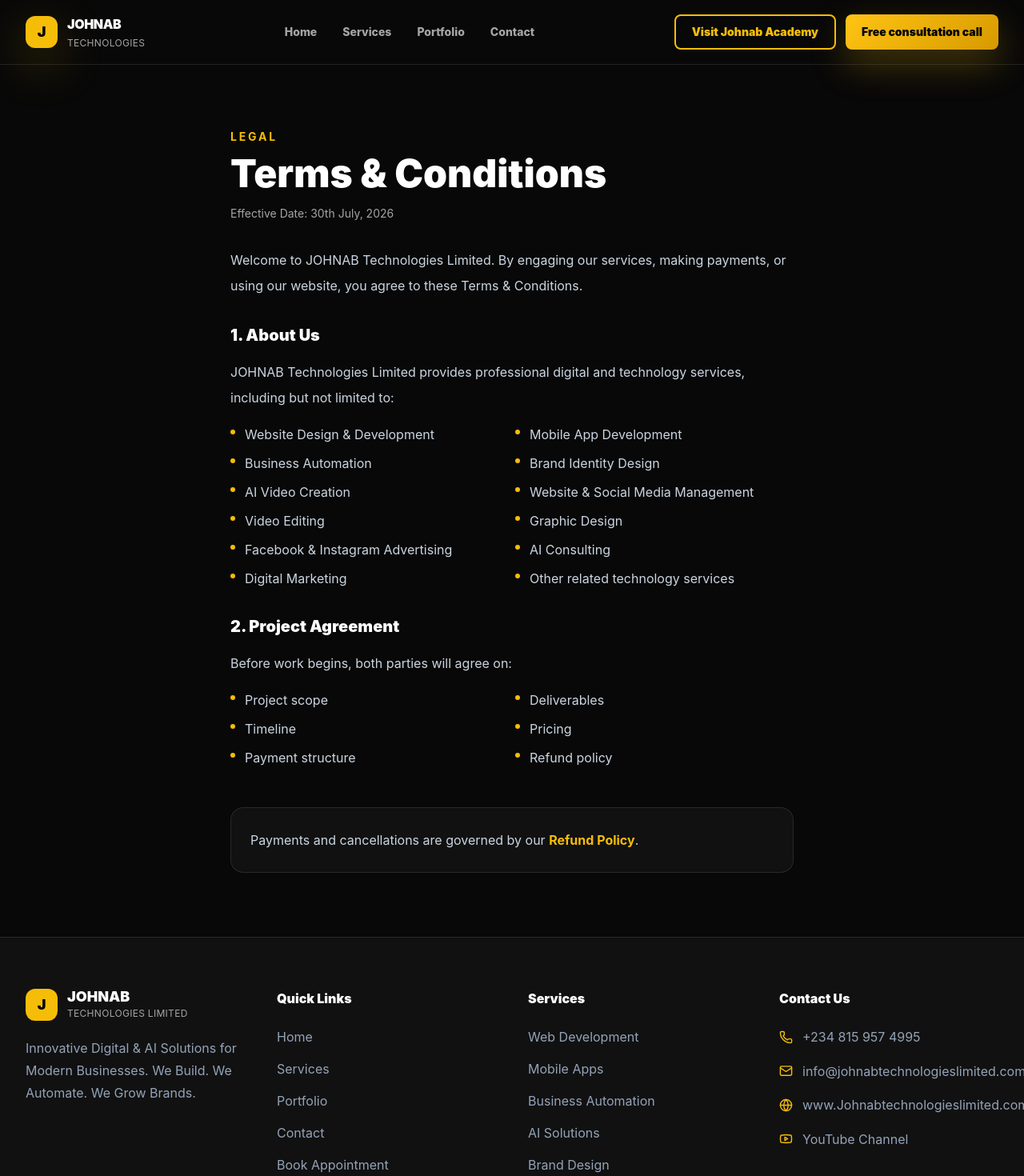
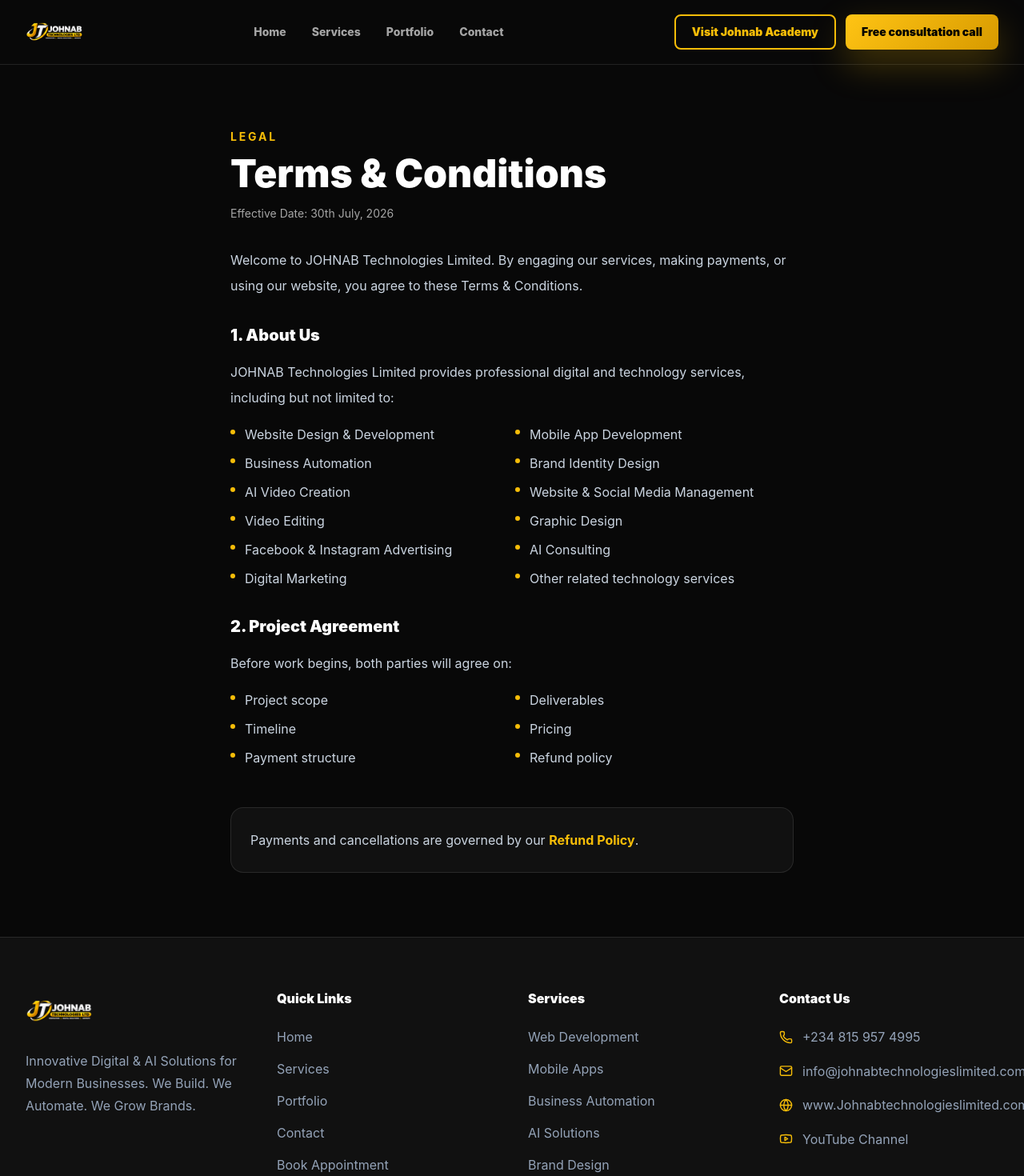
Before and after one commit to Bright-Anyawe/johnab-tech, a Next.js app: page /terms in a window 1280 px wide. Shown: the top 1470 px of the page at 80% size. Built offline with nearby package versions, Linux system fonts and the light colour scheme.

Commit message:
Replace J monogram with Jonab logo in navbar and footer

```diff
--- a/components/Footer.tsx
+++ b/components/Footer.tsx
@@ -1,4 +1,5 @@
 import { Globe, Mail, Phone, Youtube } from "lucide-react";
+import Image from "next/image";
 import Link from "next/link";
 
 const quickLinks = [
@@ -22,18 +23,14 @@
     <footer id="contact" className="border-t border-white/10 bg-panel">
       <div className="mx-auto grid max-w-[1360px] gap-10 px-4 py-16 sm:px-6 md:grid-cols-2 lg:grid-cols-4 lg:px-8">
         <div>
-          <Link href="/" className="flex items-center gap-3">
-            <span className="grid h-10 w-10 place-items-center rounded-xl bg-gold text-lg font-black text-black">
-              J
-            </span>
-            <span>
-              <span className="block text-lg font-black uppercase leading-none text-white">
-                Johnab
-              </span>
-              <span className="mt-1 block text-xs uppercase tracking-wide text-muted">
-                Technologies Limited
-              </span>
-            </span>
+          <Link href="/" className="flex items-center" aria-label="Jonab Technologies Limited - Home">
+            <Image
+              src="/Jonab logo.png"
+              alt="Jonab Technologies Limited logo"
+              width={1536}
+              height={1024}
+              className="h-14 w-auto object-contain"
+            />
           </Link>
           <p className="mt-5 max-w-xs text-base leading-7 text-slate-400">
             Innovative Digital & AI Solutions for Modern Businesses. We Build. We Automate. We Grow
--- a/components/Navbar.tsx
+++ b/components/Navbar.tsx
@@ -27,14 +27,15 @@
         className="mx-auto flex h-20 max-w-[1360px] items-center justify-between px-4 sm:px-6 lg:px-8"
         aria-label="Primary navigation"
       >
-        <Link href="/" className="flex items-center gap-3">
-          <span className="grid h-10 w-10 place-items-center rounded-xl bg-gold text-lg font-black text-black shadow-glow">
-            J
-          </span>
-          <span className="leading-none">
-            <span className="block text-base font-black uppercase tracking-tight text-white">Johnab</span>
-            <span className="mt-1 block text-xs uppercase tracking-wide text-muted">{pathname.startsWith("/academy") ? "Academy" : "Technologies"}</span>
-          </span>
+        <Link href="/" className="flex items-center" aria-label="Jonab Technologies Limited - Home">
+          <Image
+            src="/Jonab logo.png"
+            alt="Jonab Technologies Limited logo"
+            width={1536}
+            height={1024}
+            priority
+            className="h-12 w-auto object-contain"
+          />
         </Link>
 
         <div className="hidden items-center gap-8 lg:flex">
```
Also changed, not shown: 1 other file (tests, documents, lock files or other folders).
